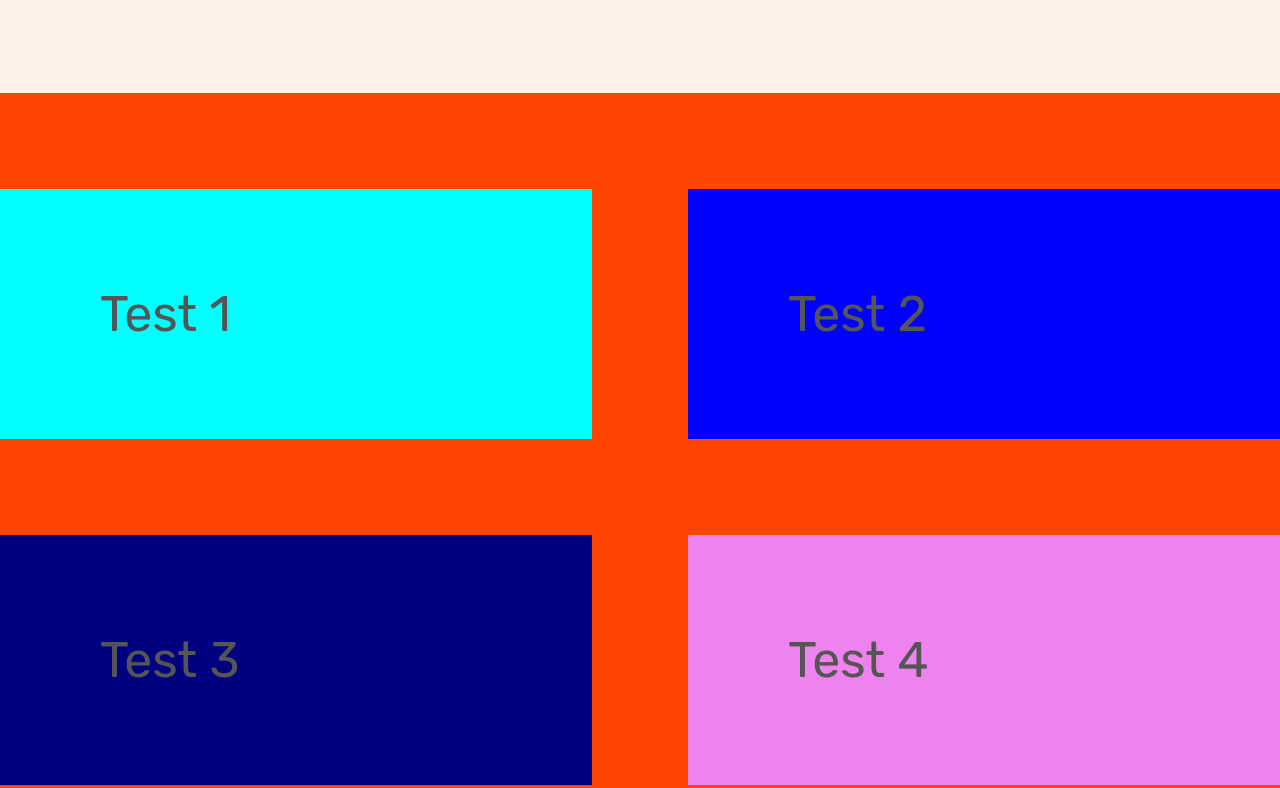
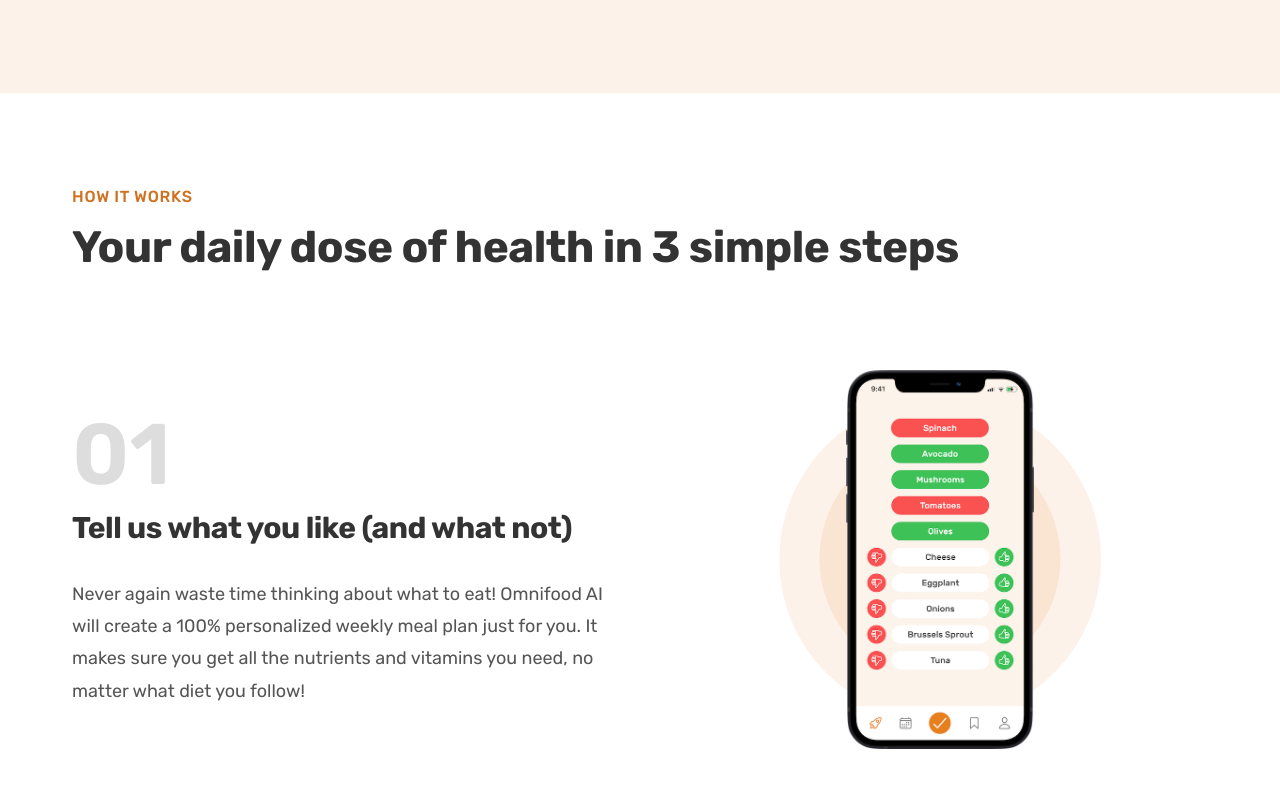
Before and after one commit to GretSeat/Omnifood, a plain HTML site: page html/index.html in a window 1280 px wide. Shown: the part 667-1455 px from the top of the page. Drawn offline with Linux system fonts and the light colour scheme.

Commit message:
Completed 113, 114

```diff
--- /dev/null
+++ b/css/general.css
@@ -0,0 +1,146 @@
+/*
+01 TYPOGRAPHY SYSTEM
+      - FONT WEIGHTS:
+      Default: 400
+      Medium: 500
+      Semi-Bold: 600
+      Bold: 700
+
+      - LINE HEIGHTS:
+      Default: 1
+      Small: 1.05
+      Medium: 1.2
+      Paragraph Default: 1.6
+
+      - LETTER SPACING
+      -0.5px
+      0.75px
+
+      SPACING SYSTEM (px)
+      2 / 4 / 8 / 12 / 16 / 24 / 32 / 48 / 64 / 80 / 96 / 128
+
+      FONT SIZE SYSTEM (px)
+      10 / 12 / 14 / 16 / 18 / 20 / 24 / 30 / 36 / 44 / 52 / 62 / 74 / 86 / 98
+02 COLORS
+      Primary: #e67e22;
+      Tints: #fdf2e9;
+      #fae5d3;
+      Shades: #cf711f;
+      Accents:
+      Greys:
+      - #555;
+      - #333;
+03 IMAGES
+      Unsplash.com
+      UIFaces.com
+04 ICONS
+05 SHADOWS
+06 BORDER RADIUS
+      Default: 9px;
+07 WHITESPACE
+*/
+
+* {
+  padding: 0;
+  margin: 0;
+  box-sizing: border-box;
+}
+html {
+  /* font-size: 10px; */
+  font-size: 62.5%;
+}
+body {
+  font-family: "Rubik", sans-serif;
+  line-height: 1;
+  font-weight: 400;
+  color: #555;
+}
+/**********************/
+/* GENERAL REUSABLE COMPONENTS */
+/**********************/
+.container {
+  /* 1140px */
+  max-width: 120rem;
+  margin: 0 auto;
+  padding: 0 3.2rem;
+}
+.grid {
+  display: grid;
+  column-gap: 6.4rem;
+  row-gap: 9.6rem;
+}
+
+.grid--2-cols {
+  grid-template-columns: repeat(2, 1fr);
+}
+.grid--3-cols {
+  grid-template-columns: repeat(3, 1fr);
+}
+.grid--center-v {
+  align-items: center;
+}
+.heading-primary,
+.heading-secondary,
+.heading-tertiary {
+  color: #333;
+  font-weight: 700;
+  letter-spacing: -0.5px;
+}
+.heading-primary {
+  font-size: 5.2rem;
+  line-height: 1.05;
+  margin-bottom: 3.2rem;
+}
+.heading-secondary {
+  font-size: 4.4rem;
+  line-height: 1.2;
+  margin-bottom: 9.6rem;
+}
+.heading-tertiary {
+  font-size: 3rem;
+  line-height: 1.2;
+  margin-bottom: 3.2rem;
+}
+.subheading {
+  display: block;
+  font-size: 1.6rem;
+  font-weight: 500;
+  color: #cf711f;
+  text-transform: uppercase;
+  margin-bottom: 1.6rem;
+  letter-spacing: 0.75px;
+}
+.btn:link,
+.btn:visited {
+  display: inline-block;
+  background-color: #e67e22;
+  text-decoration: none;
+  font-size: 2rem;
+  font-weight: 600;
+  padding: 1.6rem 3.2rem;
+  border-radius: 9px;
+  transition: background-color 0.3s;
+}
+.btn--full:link,
+.btn--full:visited {
+  background-color: #e67e22;
+  color: #fff;
+}
+.btn--full:hover,
+.btn--full:active {
+  background-color: #cf711f;
+}
+.btn--outline:link,
+.btn--outline:visited {
+  background-color: #fff;
+  color: #555;
+}
+.btn--outline:hover,
+.btn--outline:active {
+  background-color: #fdf2e9;
+  color: #555;
+  box-shadow: inset 0 0 0 3px #fff;
+}
+.margin-right-sm {
+  margin-right: 1.6rem !important;
+}
--- a/css/style.css
+++ b/css/style.css
@@ -9,7 +9,12 @@
       - LINE HEIGHTS:
       Default: 1
       Small: 1.05
+      Medium: 1.2
       Paragraph Default: 1.6
+
+      - LETTER SPACING
+      -0.5px
+      0.75px
 
       SPACING SYSTEM (px)
       2 / 4 / 8 / 12 / 16 / 24 / 32 / 48 / 64 / 80 / 96 / 128
@@ -18,7 +23,9 @@
       10 / 12 / 14 / 16 / 18 / 20 / 24 / 30 / 36 / 44 / 52 / 62 / 74 / 86 / 98
 02 COLORS
       Primary: #e67e22;
-      Tints: #fdf2e9;
+      Tints:
+        #fdf2e9;
+        #fae5d3
       Shades: #cf711f;
       Accents:
       Greys:
@@ -34,66 +41,6 @@
 07 WHITESPACE
 */
 
-* {
-  padding: 0;
-  margin: 0;
-  box-sizing: border-box;
-}
-html {
-  /* font-size: 10px; */
-  font-size: 62.5%;
-}
-body {
-  font-family: "Rubik", sans-serif;
-  line-height: 1;
-  font-weight: 400;
-  color: #555;
-}
-/**********************/
-/* GENERAL REUSABLE COMPONENTS */
-/**********************/
-.heading-primary {
-  font-size: 5.2rem;
-  font-weight: 700;
-  line-height: 1.05;
-  color: #333;
-  letter-spacing: -0.5px;
-  margin-bottom: 3.2rem;
-}
-.btn:link,
-.btn:visited {
-  display: inline-block;
-  background-color: #e67e22;
-  text-decoration: none;
-  font-size: 2rem;
-  font-weight: 600;
-  padding: 1.6rem 3.2rem;
-  border-radius: 9px;
-  transition: background-color 0.3s;
-}
-.btn--full:link,
-.btn--full:visited {
-  background-color: #e67e22;
-  color: #fff;
-}
-.btn--full:hover,
-.btn--full:active {
-  background-color: #cf711f;
-}
-.btn--outline:link,
-.btn--outline:visited {
-  background-color: #fff;
-  color: #555;
-}
-.btn--outline:hover,
-.btn--outline:active {
-  background-color: #fdf2e9;
-  color: #555;
-  box-shadow: inset 0 0 0 3px #fff;
-}
-.margin-right-sm {
-  margin-right: 1.6rem !important;
-}
 /**********************/
 /* HEADER */
 /**********************/
@@ -198,28 +145,48 @@ body {
 /**********************/
 .section-how {
   padding: 9.6rem 0;
-  background-color: orangered;
 }
-.grid {
-  display: grid;
-  gap: 9.6rem;
-  grid-template-columns: repeat(2, 1fr);
-}
-.section-how div {
-  padding: 100px;
-  font-size: 50px;
-}
-.section-how div:nth-child(1) {
-  background-color: aqua;
-}
-.section-how div:nth-child(2) {
-  background-color: blue;
-}
-.section-how div:nth-child(3) {
-  background-color: navy;
-}
-.section-how div:nth-child(4) {
-  background-color: violet;
+.step-number {
+  font-size: 8.6rem;
+  font-weight: 600;
+  color: #ddd;
+  margin-bottom: 1.2rem;
 }
 
-/* NEXT SECTION */
+.step-description {
+  font-size: 1.8rem;
+  line-height: 1.8;
+}
+.step-img-box {
+  display: flex;
+  align-items: center;
+  justify-content: center;
+  position: relative;
+}
+
+.step-img-box::before,
+.step-img-box::after {
+  content: "";
+  display: block;
+  position: absolute;
+  top: 50%;
+  left: 50%;
+  transform: translate(-50%, -50%);
+
+  border-radius: 50%;
+}
+.step-img-box::before {
+  width: 60%;
+  padding-bottom: 60%;
+  background-color: #fdf2e9;
+  z-index: -2;
+}
+.step-img-box::after {
+  width: 45%;
+  padding-bottom: 45%;
+  background-color: #fae5d3;
+  z-index: -1;
+}
+.step-img {
+  width: 35%;
+}
--- a/html/index.html
+++ b/html/index.html
@@ -11,7 +11,9 @@
       rel="stylesheet"
     />
 
+    <link rel="stylesheet" href="/css/general.css" />
     <link rel="stylesheet" href="/css/style.css" />
+
     <title>Omnifood</title>
   </head>
   <body>
@@ -68,7 +70,7 @@
             </div>
           </div>
 
-          <div class="hero-image-box">
+          <div class="hero-img-box">
             <img
               src="/img/hero.png"
               alt="Woman Enjoying Food, Meals in Storage Container, and Food bowls on a Table"
@@ -77,11 +79,69 @@
           </div>
         </div>
       </section>
-      <section class="section-how grid">
-        <div>Test 1</div>
-        <div>Test 2</div>
-        <div>Test 3</div>
-        <div>Test 4</div>
+      <section class="section-how">
+        <div class="container">
+          <span class="subheading">How it works</span>
+          <h2 class="heading-secondary">
+            Your daily dose of health in 3 simple steps
+          </h2>
+        </div>
+        <div class="container grid grid--2-cols grid--center-v">
+          <!-- STEP 01 -->
+          <div class="step-text-box">
+            <p class="step-number">01</p>
+            <h3 class="heading-tertiary">
+              Tell us what you like (and what not)
+            </h3>
+            <p class="step-description">
+              Never again waste time thinking about what to eat! Omnifood AI
+              will create a 100% personalized weekly meal plan just for you. It
+              makes sure you get all the nutrients and vitamins you need, no
+              matter what diet you follow!
+            </p>
+          </div>
+          <div class="step-img-box">
+            <img
+              class="step-img"
+              src="/img/app/app-screen-1.png"
+              alt="iPhone App Preferences Selection Screen"
+            />
+          </div>
+          <!-- STEP 02 -->
+          <div class="step-img-box">
+            <img
+              class="step-img"
+              src="/img/app/app-screen-2.png"
+              alt="iPhone App Meal Approving Plan"
+            />
+          </div>
+          <div class="step-text-box">
+            <p class="step-number">02</p>
+            <h3 class="heading-tertiary">Approve your weekly meal plan:</h3>
+            <p class="step-description">
+              Once per week, approve the meal plan generated for you by Omnifood
+              AI. You can change ingredients, swap entire meals, or even add
+              your own recipes.
+            </p>
+          </div>
+          <!-- STEP 03 -->
+          <div class="step-text-box">
+            <p class="step-number">03</p>
+            <h3 class="heading-tertiary">Receive meals at convenient time</h3>
+            <p class="step-description">
+              Best chefs in town will cook your selected meal every day, and we
+              will deliver it to your door whenever works best for you. You can
+              change delivery schedule and address daily!
+            </p>
+          </div>
+          <div class="step-img-box">
+            <img
+              class="step-img"
+              src="/img/app/app-screen-3.png"
+              alt="iPhone App Delivery Screen"
+            />
+          </div>
+        </div>
       </section>
     </main>
   </body>
```
